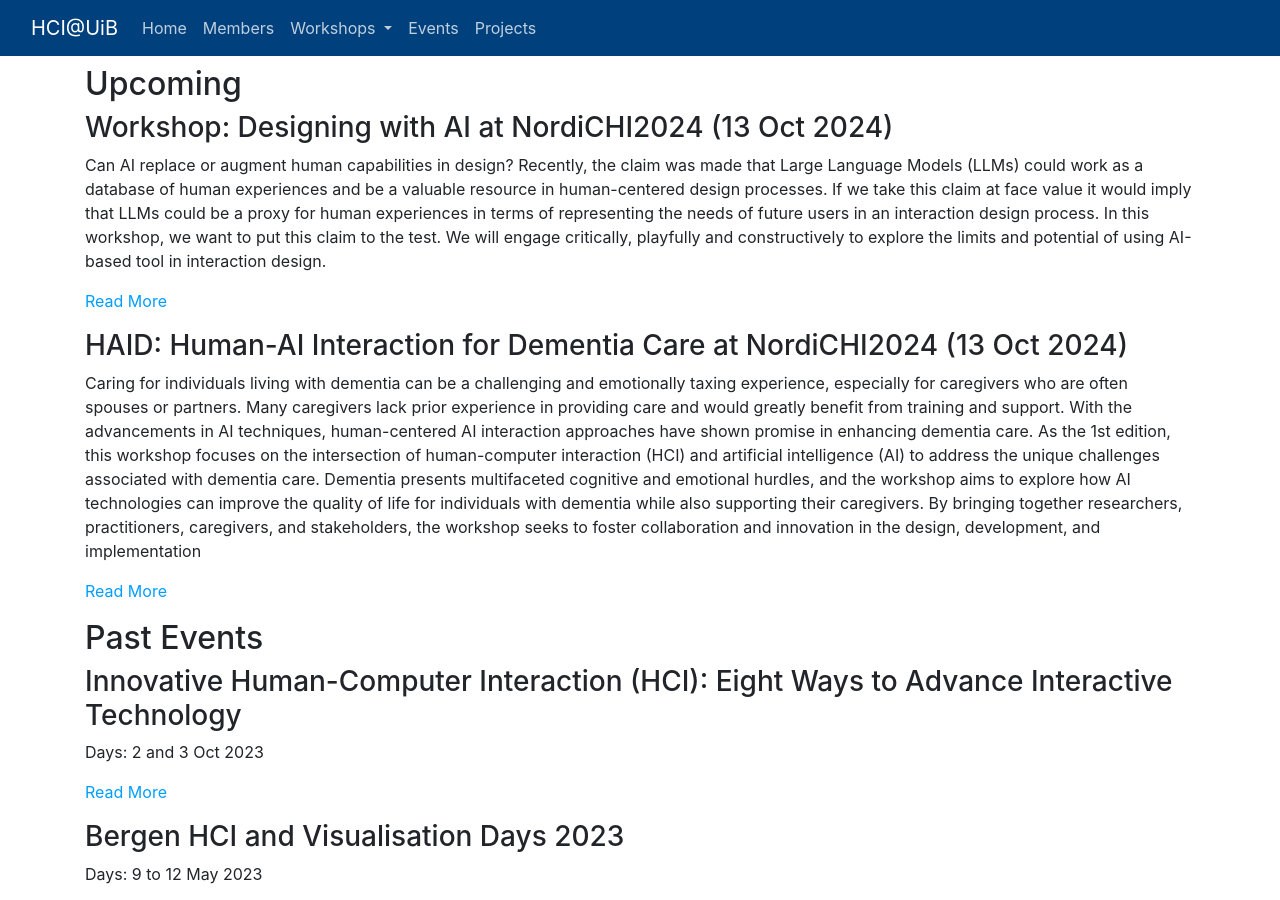
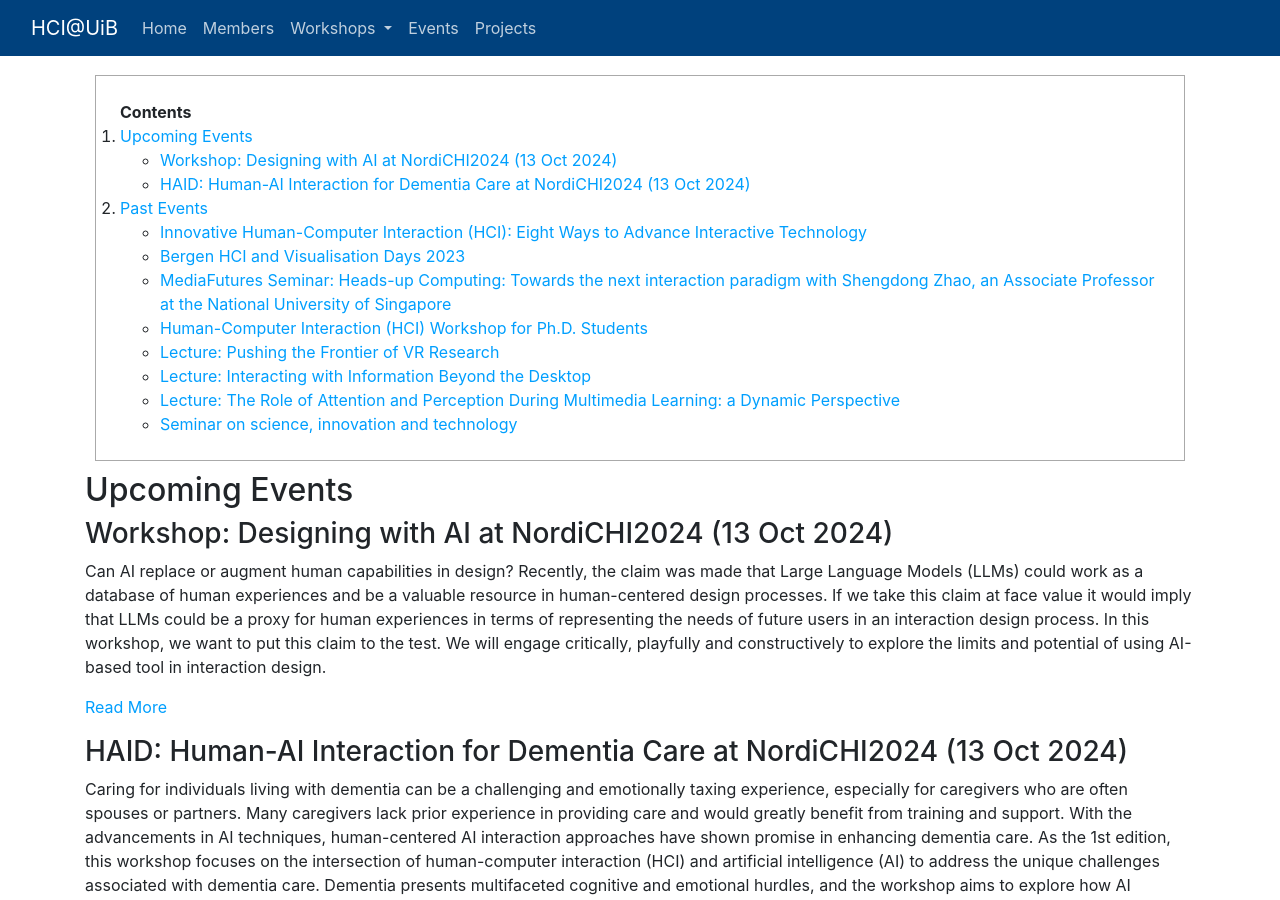
Before and after one commit to BergenHCI/bergenhci.github.io, a Jekyll site: the page built from events.md, in a window 1280 px wide and 900 px high. Built offline with Jekyll 4.4.1, drawn with Linux system fonts in a browser that asks for light colours; our own code applies the rules of GitHub Pages for plain Markdown files.

Commit message:
add toc to events

```diff
--- a/events.md
+++ b/events.md
@@ -2,8 +2,10 @@
 title: Our events
 ---
 
+* TOC
+{:toc}
 
-## Upcoming
+## Upcoming Events
 
 ### Workshop: Designing with AI at NordiCHI2024 (13 Oct 2024)
 
```
